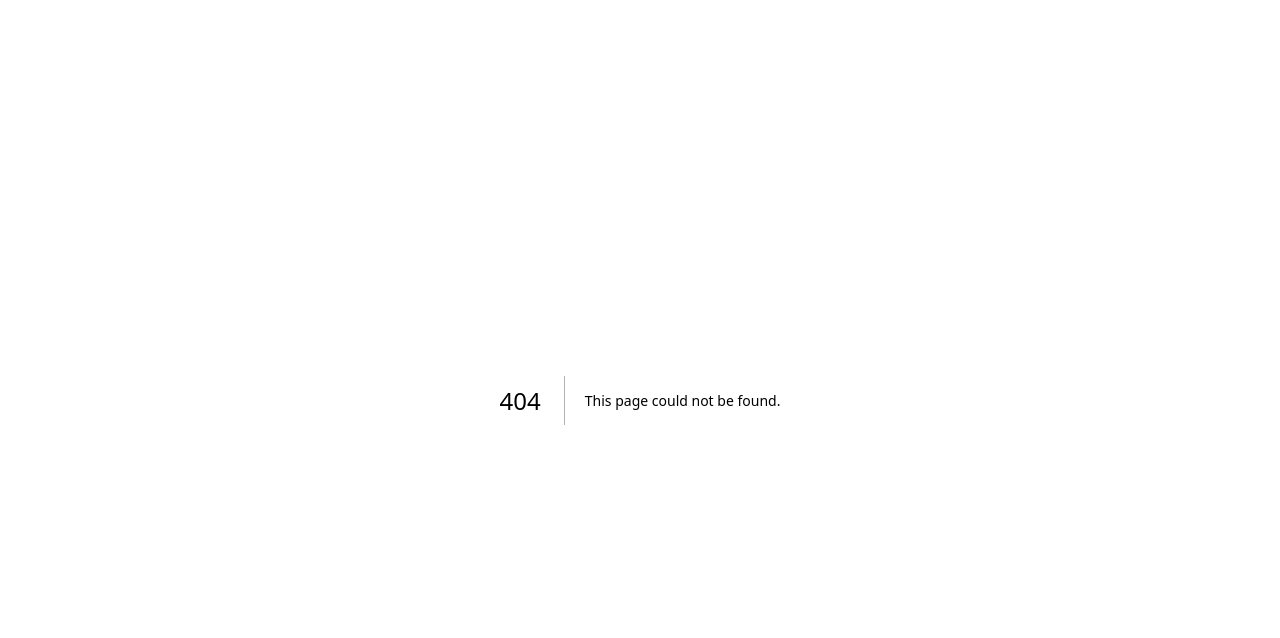
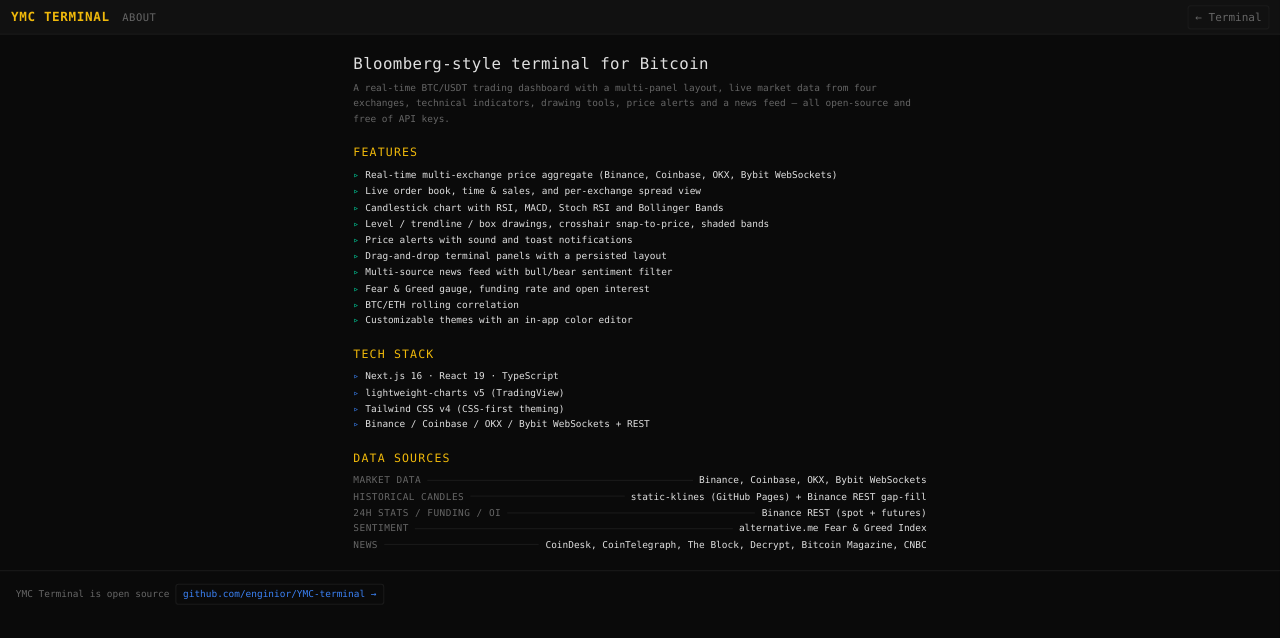
Before and after one commit to enginior/YMC-terminal, a Next.js app: page /about in a window 1280 px wide. Before the commit this address had no page. Shown: the top 638 px of the page. Built offline with nearby package versions, Linux system fonts and the light colour scheme.

Commit message:
Add About page and GitHub link near Settings

```diff
--- /dev/null
+++ b/app/about/page.tsx
@@ -0,0 +1,140 @@
+"use client";
+
+import Link from "next/link";
+import { useTheme, type Theme } from "@/context/ThemeContext";
+
+const REPO_URL = "https://github.com/enginior/YMC-terminal";
+
+const FEATURES = [
+  "Real-time multi-exchange price aggregate (Binance, Coinbase, OKX, Bybit WebSockets)",
+  "Live order book, time & sales, and per-exchange spread view",
+  "Candlestick chart with RSI, MACD, Stoch RSI and Bollinger Bands",
+  "Level / trendline / box drawings, crosshair snap-to-price, shaded bands",
+  "Price alerts with sound and toast notifications",
+  "Drag-and-drop terminal panels with a persisted layout",
+  "Multi-source news feed with bull/bear sentiment filter",
+  "Fear & Greed gauge, funding rate and open interest",
+  "BTC/ETH rolling correlation",
+  "Customizable themes with an in-app color editor",
+];
+
+const STACK = [
+  "Next.js 16 · React 19 · TypeScript",
+  "lightweight-charts v5 (TradingView)",
+  "Tailwind CSS v4 (CSS-first theming)",
+  "Binance / Coinbase / OKX / Bybit WebSockets + REST",
+];
+
+const SOURCES: [string, string][] = [
+  ["Market data", "Binance, Coinbase, OKX, Bybit WebSockets"],
+  ["Historical candles", "static-klines (GitHub Pages) + Binance REST gap-fill"],
+  ["24h stats / funding / OI", "Binance REST (spot + futures)"],
+  ["Sentiment", "alternative.me Fear & Greed Index"],
+  ["News", "CoinDesk, CoinTelegraph, The Block, Decrypt, Bitcoin Magazine, CNBC"],
+];
+
+export default function AboutPage() {
+  const { theme } = useTheme();
+
+  return (
+    <div
+      className="app-scale flex flex-col overflow-x-hidden"
+      style={{ background: theme.bg, color: theme.text }}
+    >
+      <header
+        className="h-11 px-3.5 flex items-center gap-4 shrink-0 sticky top-0 z-10"
+        style={{ background: theme.panel, borderBottom: `1px solid ${theme.border}` }}
+      >
+        <div className="font-bold text-base tracking-wider" style={{ color: theme.yellow }}>
+          YMC TERMINAL
+        </div>
+        <span className="text-[10px] uppercase tracking-wider" style={{ color: theme.dim }}>
+          About
+        </span>
+        <Link
+          href="/"
+          className="text-sm px-2 py-1 rounded border hover:opacity-70 ml-auto"
+          style={{ borderColor: theme.border, color: theme.dim }}
+        >
+          ← Terminal
+        </Link>
+      </header>
+
+      <main className="max-w-3xl w-full mx-auto px-5 py-6 flex flex-col gap-6 overflow-y-auto min-h-0">
+        <section className="flex flex-col gap-1.5">
+          <h1 className="text-xl tracking-wide" style={{ color: theme.text }}>
+            Bloomberg-style terminal for Bitcoin
+          </h1>
+          <p className="text-xs leading-relaxed" style={{ color: theme.dim }}>
+            A real-time BTC/USDT trading dashboard with a multi-panel layout, live market
+            data from four exchanges, technical indicators, drawing tools, price alerts and
+            a news feed — all open-source and free of API keys.
+          </p>
+        </section>
+
+        <section className="flex flex-col gap-2">
+          <SectionTitle label="Features" theme={theme} />
+          <ul className="flex flex-col gap-1">
+            {FEATURES.map((f) => (
+              <li key={f} className="flex items-start gap-2 text-xs leading-snug">
+                <span className="shrink-0" style={{ color: theme.green }}>▹</span>
+                <span style={{ color: theme.text }}>{f}</span>
+              </li>
+            ))}
+          </ul>
+        </section>
+
+        <section className="flex flex-col gap-2">
+          <SectionTitle label="Tech Stack" theme={theme} />
+          <ul className="flex flex-col gap-1">
+            {STACK.map((s) => (
+              <li key={s} className="flex items-start gap-2 text-xs leading-snug">
+                <span className="shrink-0" style={{ color: theme.blue }}>▹</span>
+                <span style={{ color: theme.text }}>{s}</span>
+              </li>
+            ))}
+          </ul>
+        </section>
+
+        <section className="flex flex-col gap-2">
+          <SectionTitle label="Data Sources" theme={theme} />
+          <ul className="flex flex-col gap-1">
+            {SOURCES.map(([name, detail]) => (
+              <li key={name} className="flex items-baseline gap-2 text-xs leading-snug">
+                <span className="shrink-0 uppercase tracking-wider" style={{ color: theme.dim }}>
+                  {name}
+                </span>
+                <span className="flex-1 h-px self-center" style={{ background: theme.border }} />
+                <span style={{ color: theme.text }}>{detail}</span>
+              </li>
+            ))}
+          </ul>
+        </section>
+      </main>
+
+      <footer
+        className="px-5 py-4 flex items-center gap-2 text-xs"
+        style={{ borderTop: `1px solid ${theme.border}`, color: theme.dim }}
+      >
+        <span>YMC Terminal is open source</span>
+        <a
+          href={REPO_URL}
+          target="_blank"
+          rel="noopener noreferrer"
+          className="rounded border px-2 py-1 hover:opacity-70"
+          style={{ borderColor: theme.border, color: theme.blue }}
+        >
+          github.com/enginior/YMC-terminal →
+        </a>
+      </footer>
+    </div>
+  );
+}
+
+function SectionTitle({ label, theme }: { label: string; theme: Theme }) {
+  return (
+    <h2 className="text-[11px] uppercase tracking-widest" style={{ color: theme.yellow }}>
+      {label}
+    </h2>
+  );
+}
--- a/components/CommandBar.tsx
+++ b/components/CommandBar.tsx
@@ -1,6 +1,7 @@
 "use client";
 
 import { useState, useRef, useEffect } from "react";
+import Link from "next/link";
 import { useTheme } from "@/context/ThemeContext";
 import { CHART_LABELS, resolvePrefix } from "@/lib/symbols";
 
@@ -100,13 +101,23 @@
           ))}
         </div>
       )}
+      <div className="flex items-center gap-1 ml-auto">
+        <Link
+          href="/about"
+          className="text-[11px] px-2 py-1 rounded hover:opacity-70"
+          style={{ color: theme.dim }}
+          title="About this terminal"
+        >
+          About
+        </Link>
         <button
           onClick={onOpenSettings}
-        className="text-sm px-2.5 py-1 rounded border hover:opacity-70 ml-auto"
+          className="text-sm px-2.5 py-1 rounded border hover:opacity-70"
           style={{ borderColor: theme.border, color: theme.dim }}
         >
           Settings
         </button>
+      </div>
       <div className="text-sm flex items-center gap-1.5" style={{ color: theme.dim }}>
         <span style={{ color: theme.green }}>●</span> LIVE | {time}
       </div>
```
Lines whose indentation alone changed are shown as unchanged.
